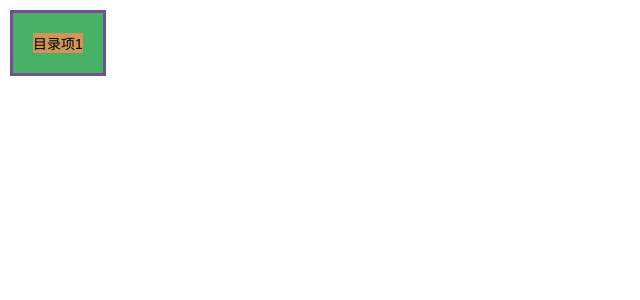
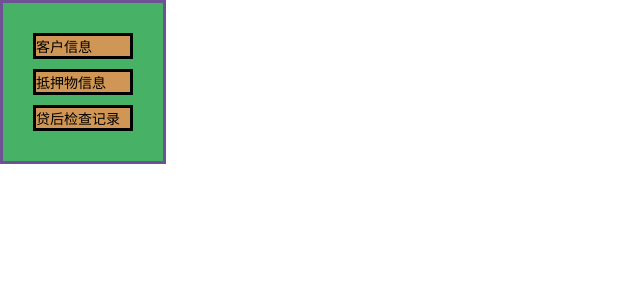
Before and after one commit to zpy007/react-cms, a React (Create React App) app: page / in a window 1280 px wide. Shown: the top 300 px of the page, without its empty margins (0-640 px from the left). Built offline with nearby package versions, Linux system fonts and the light colour scheme.

Commit message:
创建了menu子项目

```diff
--- a/package.json
+++ b/package.json
@@ -6,7 +6,7 @@
     "react": "^16.4.1",
     "react-dom": "^16.4.1",
     "react-redux": "^5.0.7",
-    "react-scripts": "1.1.4",
+    "react-scripts": "^1.1.4",
     "reacteasyui": "^1.0.5"
   },
   "scripts": {
--- a/src/index.css
+++ b/src/index.css
@@ -5,8 +5,8 @@ body {
 }
 
 .menu-container{
-  width: 50px;
-  margin: 10px;
+  width: 120px;
+
   font-size: 14px;
   background-color: rgb(71, 177, 102);
   border: 3px solid #6f5196;
@@ -15,4 +15,6 @@ body {
 
 .menu-item{
   background-color: rgb(207, 150, 85);
+  border: solid;
+  margin: 10px;
 }
--- a/src/menu/menucontainer.js
+++ b/src/menu/menucontainer.js
@@ -2,11 +2,25 @@ import React,{Component} from 'react'
 import MenuItem from './menuitem';
 
 export default class MenuContainer extends Component{
+    constructor(){
+        super();
+        this.state={
+            menuarray:[]
+        }
+    }
+    componentWillMount(){
+        this.setState({
+            menuarray:['客户信息','抵押物信息','贷后检查记录']
+        })
+        console.log('componentWillMount')
+    }
 
     render(){
         return (
             <div className='menu-container'>
-                <MenuItem menuitemname='目录项1'/>
+
+                {this.state.menuarray.map((item,i)=><MenuItem menuitemname={item} key={i}/> )}
+
             </div>
         )
     }
```
Also changed, not shown: 1 other file (tests, documents, lock files or other folders).
